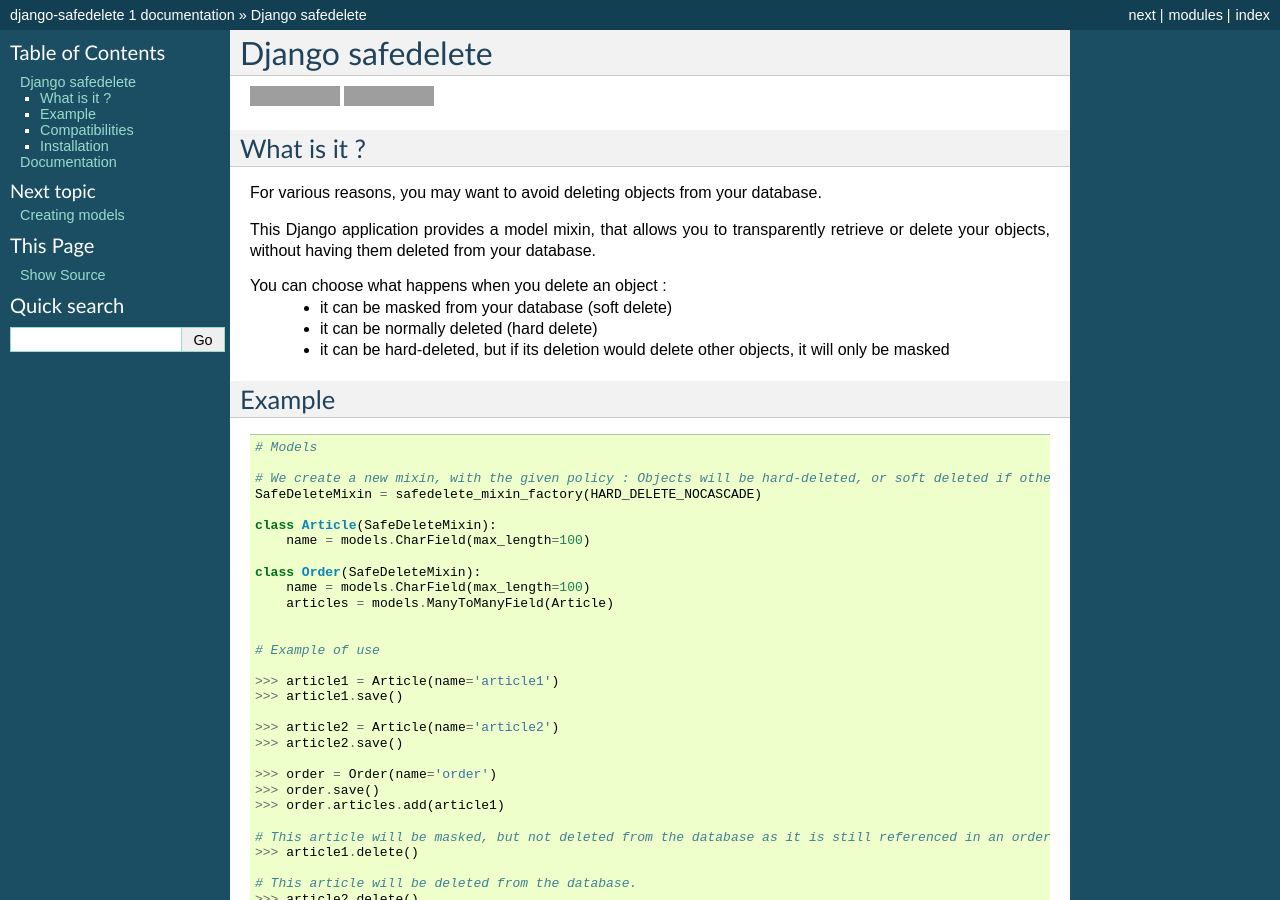
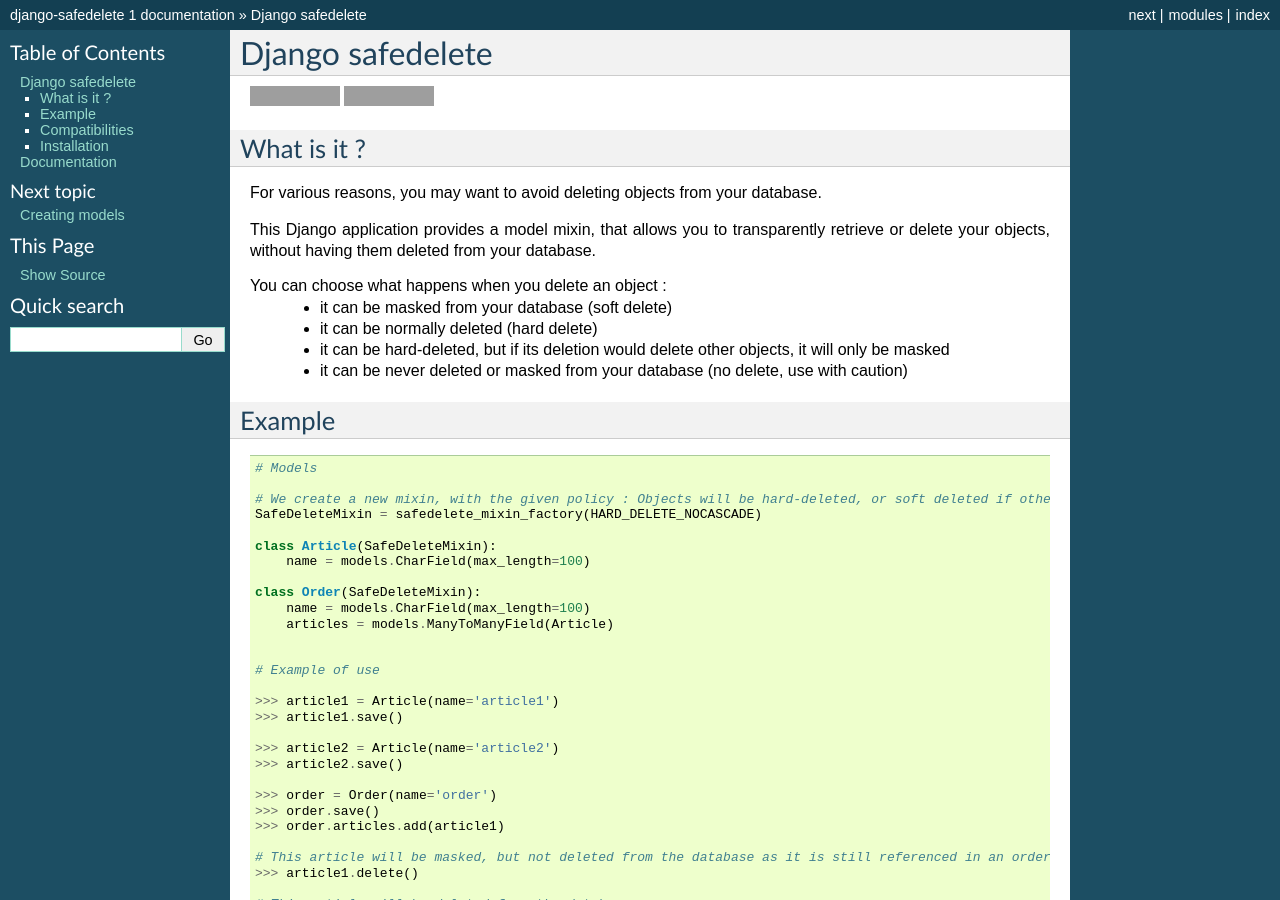
Before and after one commit to makinacorpus/django-safedelete, a Sphinx documentation site: the page built from docs/index.rst, in a window 1280 px wide and 900 px high. Built offline with Sphinx 7.4.7, drawn with Linux system fonts in a browser that asks for light colours; formulas are drawn with MathJax 3; grey boxes are pictures that could not be loaded.

Commit message:
feat: update README + docs for NO_DELETE

```diff
--- a/README.rst
+++ b/README.rst
@@ -20,6 +20,7 @@
  - it can be masked from your database (soft delete)
  - it can be normally deleted (hard delete)
  - it can be hard-deleted, but if its deletion would delete other objects, it will only be masked
+ - it can be never deleted or masked from your database (no delete, use with caution)
 
 
 Example
--- a/docs/models.rst
+++ b/docs/models.rst
@@ -41,6 +41,10 @@
      - Delete the object from database if no objects depends on it (e.g. no objects would have been deleted in cascade).
      - Mask the object if it would have deleted other objects with it.
 
+.. py:data:: NO_DELETE
+
+    This will keep the objects from being masked or deleted from your database. The only way of removing objects will be by using raw SQL.
+
 
 Visibility
 ----------
```
